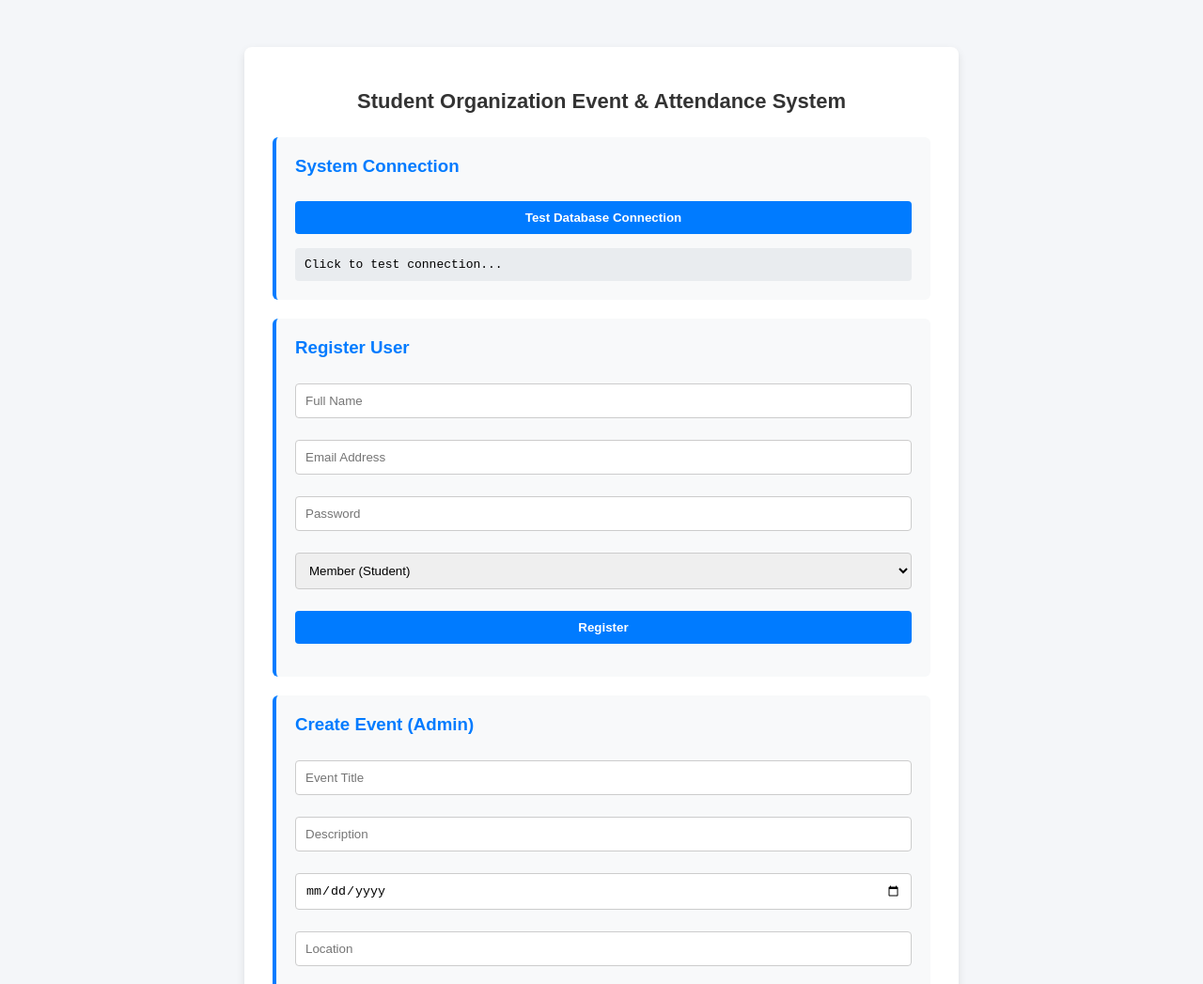
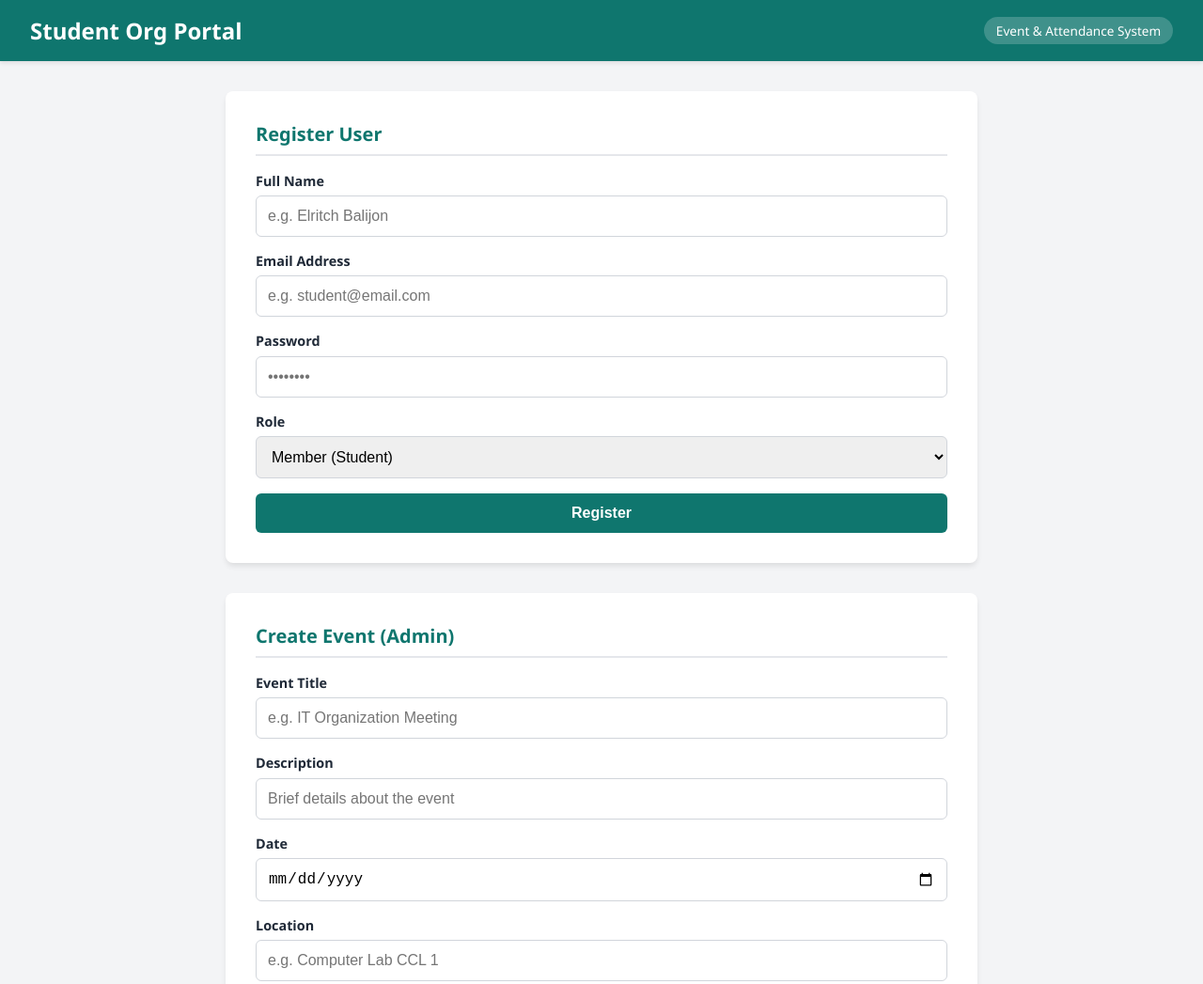
Before and after one commit to ruphasmafali-collab/IT37-capstone-project, a plain HTML site: page frontend/index.html in a window 1280 px wide. Shown: the top 1047 px of the page at 94% size. Drawn offline with Linux system fonts and the light colour scheme.

Commit message:
Update index.html

```diff
--- a/frontend/index.html
+++ b/frontend/index.html
@@ -5,69 +5,160 @@
     <meta name="viewport" content="width=device-width, initial-scale=1.0">
     <title>Student Organization Event and Attendance System</title>
     <style>
-        body { font-family: Arial, sans-serif; background: #f4f6f9; margin: 0; padding: 20px; }
-        .container { max-width: 700px; margin: 30px auto; background: white; padding: 30px; border-radius: 8px; box-shadow: 0 4px 10px rgba(0,0,0,0.1); }
-        h1 { color: #333; font-size: 22px; text-align: center; margin-bottom: 25px; }
-        .section { background: #f8f9fa; padding: 20px; margin-bottom: 20px; border-radius: 6px; border-left: 4px solid #007bff; }
-        h3 { margin-top: 0; color: #007bff; }
-        input, select, button { width: 100%; padding: 10px; margin: 8px 0 15px 0; display: inline-block; border: 1px solid #ccc; border-radius: 4px; box-sizing: border-box; }
-        button { background: #007bff; color: white; border: none; cursor: pointer; font-weight: bold; }
-        button:hover { background: #0056b3; }
-        .output-box { background: #e9ecef; padding: 10px; border-radius: 4px; font-family: monospace; font-size: 13px; white-space: pre-wrap; }
+        :root {
+            --primary: #0f766e;
+            --primary-hover: #115e59;
+            --bg-color: #f3f4f6;
+            --card-bg: #ffffff;
+            --text-color: #1f2937;
+            --border-color: #d1d5db;
+        }
+        body {
+            font-family: 'Segoe UI', Tahoma, Geneva, Verdana, sans-serif;
+            background-color: var(--bg-color);
+            color: var(--text-color);
+            margin: 0;
+            padding: 0;
+        }
+        header {
+            background-color: var(--primary);
+            color: white;
+            padding: 1rem 2rem;
+            display: flex;
+            justify-content: space-between;
+            align-items: center;
+            box-shadow: 0 2px 4px rgba(0,0,0,0.1);
+        }
+        header h1 {
+            margin: 0;
+            font-size: 1.5rem;
+        }
+        .badge {
+            background: rgba(255, 255, 255, 0.2);
+            padding: 0.3rem 0.8rem;
+            border-radius: 20px;
+            font-size: 0.85rem;
+        }
+        .container {
+            max-width: 800px;
+            margin: 2rem auto;
+            padding: 0 1rem;
+        }
+        .card {
+            background: var(--card-bg);
+            border-radius: 8px;
+            box-shadow: 0 4px 6px -1px rgba(0, 0, 0, 0.1);
+            padding: 2rem;
+            margin-bottom: 2rem;
+        }
+        .card h2 {
+            margin-top: 0;
+            color: var(--primary);
+            font-size: 1.25rem;
+            border-bottom: 2px solid #e5e7eb;
+            padding-bottom: 0.5rem;
+        }
+        .form-group {
+            margin-bottom: 1rem;
+        }
+        .form-group label {
+            display: block;
+            margin-bottom: 0.4rem;
+            font-weight: 600;
+            font-size: 0.9rem;
+        }
+        input, select, textarea {
+            width: 100%;
+            padding: 0.75rem;
+            border: 1px solid var(--border-color);
+            border-radius: 6px;
+            font-size: 1rem;
+            box-sizing: border-box;
+        }
+        input:focus, select:focus, textarea:focus {
+            outline: none;
+            border-color: var(--primary);
+            box-shadow: 0 0 0 3px rgba(15, 118, 110, 0.15);
+        }
+        button {
+            background-color: var(--primary);
+            color: white;
+            border: none;
+            border-radius: 6px;
+            padding: 0.75rem 1.5rem;
+            font-size: 1rem;
+            font-weight: 600;
+            cursor: pointer;
+            width: 100%;
+            transition: background-color 0.2s;
+        }
+        button:hover {
+            background-color: var(--primary-hover);
+        }
     </style>
 </head>
 <body>
+
+    <header>
+        <h1>Student Org Portal</h1>
+        <span class="badge">Event & Attendance System</span>
+    </header>
+
     <div class="container">
-        <h1>Student Organization Event & Attendance System</h1>
-
-        <!-- Connection Test & Status -->
-        <div class="section">
-            <h3>System Connection</h3>
-            <button onclick="testConnection()">Test Database Connection</button>
-            <div id="statusOutput" class="output-box">Click to test connection...</div>
+        <!-- Register User Card -->
+        <div class="card">
+            <h2>Register User</h2>
+            <div class="form-group">
+                <label>Full Name</label>
+                <input type="text" id="regName" placeholder="e.g. Elritch Balijon">
             </div>
-
-        <!-- Register User -->
-        <div class="section">
-            <h3>Register User</h3>
-            <input type="text" id="regName" placeholder="Full Name">
-            <input type="email" id="regEmail" placeholder="Email Address">
-            <input type="password" id="regPassword" placeholder="Password">
+            <div class="form-group">
+                <label>Email Address</label>
+                <input type="email" id="regEmail" placeholder="e.g. student@email.com">
+            </div>
+            <div class="form-group">
+                <label>Password</label>
+                <input type="password" id="regPassword" placeholder="••••••••">
+            </div>
+            <div class="form-group">
+                <label>Role</label>
                 <select id="regRole">
                     <option value="member">Member (Student)</option>
-                <option value="admin">Admin (Officer)</option>
+                    <option value="admin">Administrator</option>
                 </select>
+            </div>
             <button onclick="registerUser()">Register</button>
         </div>
 
-        <!-- Create Event -->
-        <div class="section">
-            <h3>Create Event (Admin)</h3>
-            <input type="text" id="evtTitle" placeholder="Event Title">
-            <input type="text" id="evtDesc" placeholder="Description">
+        <!-- Create Event Card -->
+        <div class="card">
+            <h2>Create Event (Admin)</h2>
+            <div class="form-group">
+                <label>Event Title</label>
+                <input type="text" id="evtTitle" placeholder="e.g. IT Organization Meeting">
+            </div>
+            <div class="form-group">
+                <label>Description</label>
+                <input type="text" id="evtDesc" placeholder="Brief details about the event">
+            </div>
+            <div class="form-group">
+                <label>Date</label>
                 <input type="date" id="evtDate">
-            <input type="text" id="evtLocation" placeholder="Location">
-            <input type="text" id="evtCreator" placeholder="Created By (Your Name)">
+            </div>
+            <div class="form-group">
+                <label>Location</label>
+                <input type="text" id="evtLocation" placeholder="e.g. Computer Lab CCL 1">
+            </div>
+            <div class="form-group">
+                <label>Created By (Your Name)</label>
+                <input type="text" id="evtCreator" placeholder="Your Name">
+            </div>
             <button onclick="createNewEvent()">Create Event</button>
         </div>
     </div>
 
     <script>
-        // PASTE YOUR DEPLOYED APPS SCRIPT WEB APP URL HERE:
-        const API_URL = "https://script.google.com/macros/s/AKfycbzhqTw3j_Iqc7p6-TnPmp3DTiFVuLbfc54Hao_s7cYCaiWci8W0jxpbd80D5jXp6SGOoQ/exec";
-
-        function testConnection() {
-            const out = document.getElementById('statusOutput');
-            out.innerText = "Connecting...";
-            fetch(API_URL + "?action=getEvents")
-                .then(res => res.json())
-                .then(data => {
-                    out.innerText = "Connected successfully! Events found: " + data.data.length;
-                })
-                .catch(err => {
-                    out.innerText = "Connection Error: " + err.message;
-                });
-        }
+        const API_URL = "https://script.google.com/macros/s/AKfycbzHqTw3j_Iqc7p6-TnPmp3DTiVubFfc54Hao_s7CYCaiwci8W0jXpbd80D5jXp6SGOoQ/exec";
 
         function registerUser() {
             const payload = {
@@ -94,7 +185,7 @@
                 description: document.getElementById('evtDesc').value,
                 date: document.getElementById('evtDate').value,
                 location: document.getElementById('evtLocation').value,
-                created_by: document.getElementById('evtCreator').value
+                creator: document.getElementById('evtCreator').value
             };
 
             fetch(API_URL, {
```
Lines whose indentation alone changed are shown as unchanged.
